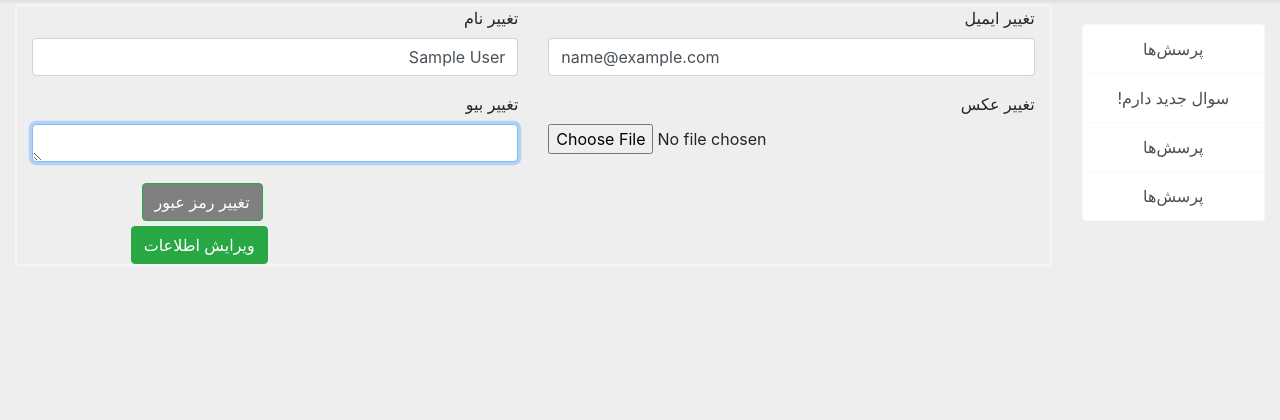
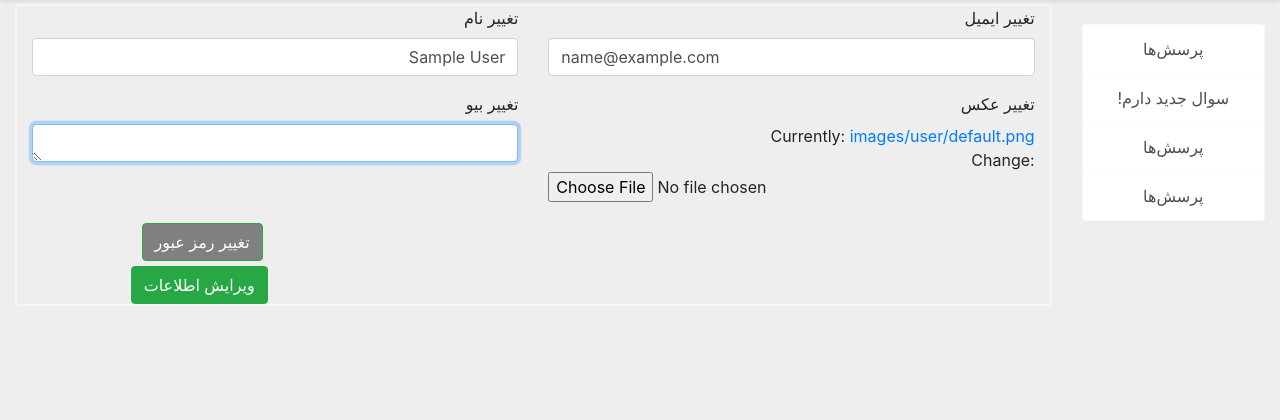
Before and after one commit to therealak12/Paskal, a Django app: page /users/edit in a window 1280 px wide. Shown: the part 56-476 px from the top of the page. Run offline with Django 3.2, Linux system fonts and the light colour scheme; the visitor is signed in with stand-in values (Sample User, id 1); parts of the project's set-up code (start-up, migrations or seed data) failed here and were passed over; some libraries are stand-ins or nearby versions.

Commit message:
Fix upload profile image bugs

```diff
--- a/paskal/paskal/settings.py
+++ b/paskal/paskal/settings.py
@@ -150,7 +150,7 @@ STATICFILES_DIRS = (
     os.path.join(BASE_DIR, 'static'),
 )
 
-MEDIA_ROOT = 'static/media/'
+MEDIA_ROOT = 'media/'
 MEDIA_URL = os.path.join(BASE_DIR, 'media/')
 
 # default login path for login_required redirection
--- a/paskal/templates/user/user-edit.html
+++ b/paskal/templates/user/user-edit.html
@@ -4,30 +4,22 @@
 {% block content %}
 <link rel="stylesheet" type="text/css" href={% static 'common/custom_form.css' %}>
 <div class="container form_container">
-    <form action="{% url 'user:edit' %}" method="POST" class="rtl_text">
+    <form action="{% url 'user:edit' %}" enctype="multipart/form-data" method="POST" class="rtl_text">
         {% csrf_token %}
         <div class="row justify-content-end">
             <div class="col-6">
-                {{form.name|as_crispy_field}}
+                {{form.name|as_crispy_field }}
             </div>
             <div class="col-6">
-                {{form.email|as_crispy_field}}
+                {{form.email|as_crispy_field }}
             </div>
         </div>
         <div class="row justify-content-end">
             <div class="col-6">
-                {{ form.bio |as_crispy_field}}
+                {{ form.bio |as_crispy_field }}
             </div>
             <div class="col-6">
-                <div id="div_id_avatar" class="form-group">
-
-            <label for="id_avatar" class=" requiredField">
-                تغییر عکس<span class="asteriskField">*</span>
-            </label>
-                <div class="">
-                <input type="file" name="avatar" accept="image/*" class="clearablefileinput form-control-file" id="id_avatar">
-                </div>
-    </div>
+                {{ form.avatar |as_crispy_field }}
             </div>
         </div>
         <div class="col col-3 justify-content-end">
--- a/paskal/user/forms.py
+++ b/paskal/user/forms.py
@@ -53,7 +53,7 @@ class UserChangeForm(BaseUserChangeForm):
     password = ReadOnlyPasswordHashField()
 
     class Meta:
-        model = User
+        model = get_user_model()
         fields = ('email', 'name', 'bio', 'avatar', 'password')
 
     def clean_password(self):
@@ -99,5 +99,5 @@ class EditProfile(UserChangeForm):
     avatar = forms.ImageField(label='تغییر عکس')
 
     class Meta:
-        model = User
+        model = get_user_model()
         fields = ('email', 'name', 'bio', 'avatar', 'password')
--- a/paskal/user/models.py
+++ b/paskal/user/models.py
@@ -9,7 +9,7 @@ from django.contrib.auth.models import BaseUserManager, AbstractBaseUser, Permis
 
 def get_avatar_path(instance, file_name):
     """Generate file path for the given file name"""
-    return os.path.join('static/images/user/' + str(instance.id))
+    return os.path.join('images/user/' + str(instance.id))
 
 
 class UserManager(BaseUserManager):
@@ -43,7 +43,7 @@ class User(AbstractBaseUser, PermissionsMixin):
     date_joined = models.DateTimeField(default=timezone.now)
     name = models.CharField(max_length=35, )
     bio = models.CharField(max_length=160, blank=True)
-    avatar = models.ImageField(upload_to=get_avatar_path, blank=True, default='static/images/user/default.png')
+    avatar = models.ImageField(upload_to=get_avatar_path, blank=True, default='images/user/default.png')
     score = models.IntegerField(default=0)
 
     objects = UserManager()
--- a/paskal/user/views.py
+++ b/paskal/user/views.py
@@ -1,10 +1,12 @@
+import os
+
 from django.contrib.auth.decorators import login_required
 from django.shortcuts import render, redirect
 from django.contrib.auth import authenticate, login, logout
+from django.contrib.auth import get_user_model
 
 from .forms import UserCreationForm, AuthenticationForm, EditProfile
 from django.contrib.auth.forms import PasswordChangeForm
-from .models import User
 
 
 def signup(request):
@@ -46,13 +48,13 @@ def signout(request):
 
 
 def profile(request, id):
-    user = User.objects.get(id=id)
+    user = get_user_model().objects.get(id=id)
     return render(request, 'user/profile.html', {'user': user})
 
 
 @login_required(login_url='/users/signin')
 def user_activity(request, id):
-    user = User.objects.get(id=id)
+    user = get_user_model().objects.get(id=id)
     return render(request, 'user/user-activity.html', {'user': user})
 
 
@@ -62,8 +64,14 @@ def user_edit(request):
         form = EditProfile(request.POST, instance=request.user)
         if form.is_valid():
             form.save()
-            user = User.objects.get(id=request.user.id)
-            return render(request, 'user/profile.html', {'user': user})
+            if request.FILES.get('avatar', None) != None:
+                try:
+                    os.remove(request.user.avatar.url)
+                except Exception as e:
+                    print('Exception in removing old profile image: ', e)
+                request.user.avatar = request.FILES['avatar']
+                request.user.save()
+            return redirect('user:profile', id=request.user.id)
     else:
         form = EditProfile(instance=request.user)
         return render(request, 'user/user-edit.html', {'form': form})
@@ -75,7 +83,7 @@ def changepass(request):
         form = PasswordChangeForm(data=request.POST, user=request.user)
         if form.is_valid():
             form.save()
-            user = User.objects.get(id=request.user.id)
+            user = get_user_model().objects.get(id=request.user.id)
             return render(request, 'user/profile.html', {'user': user})
     else:
         form = PasswordChangeForm(user=request.user)
```
Also changed, not shown: paskal/media/images/user/default.png (renamed from paskal/static/media/static/images/user/default.png), paskal/static/media/static/images/score-icon.png (deleted), 2 other files.
